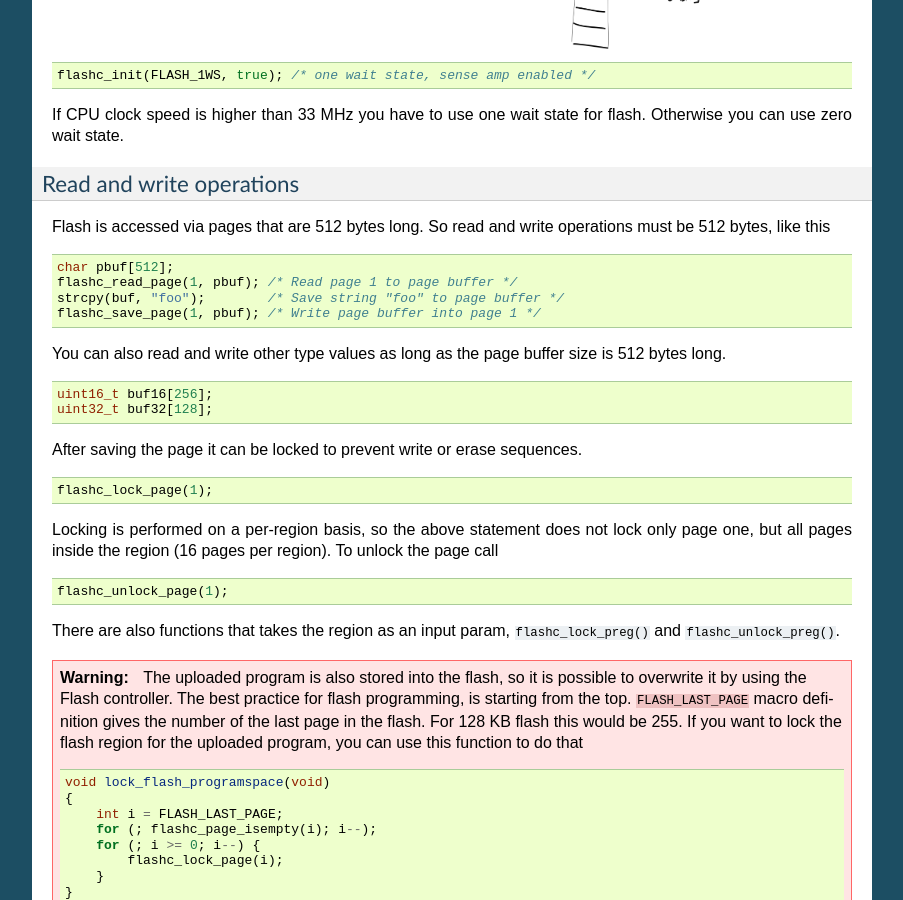
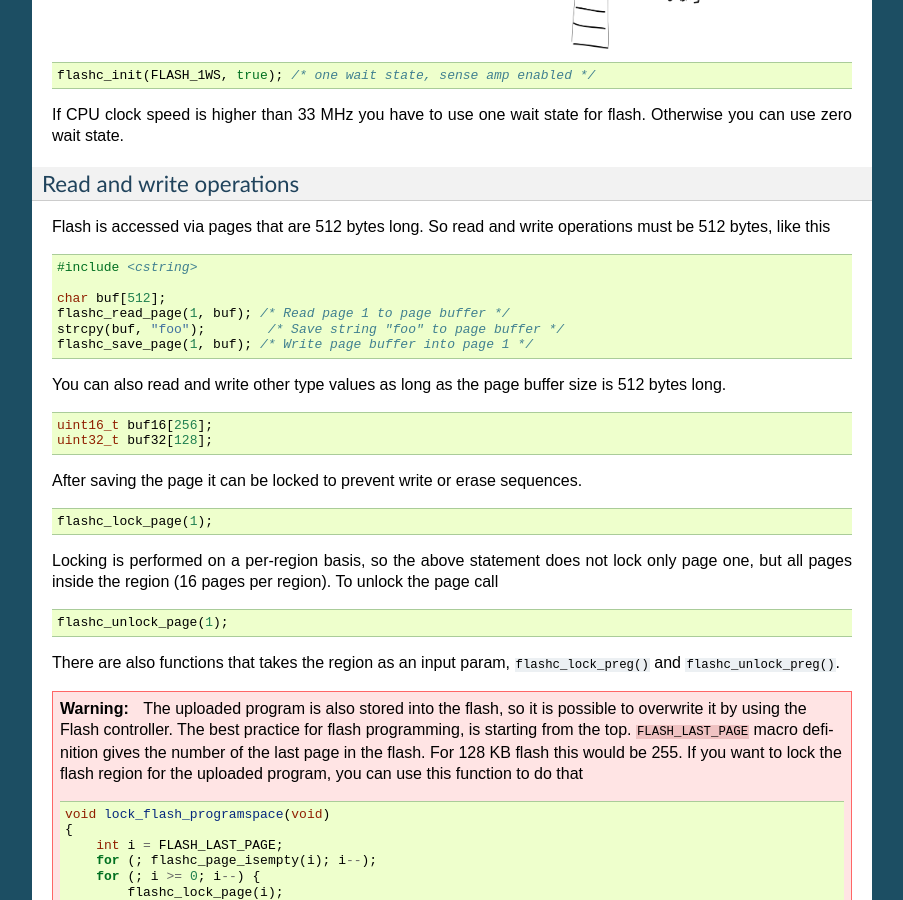
Before and after one commit to aery32/aery32-refguide, a Sphinx documentation site: the page built from source/module_functions.rst, in a window 1280 px wide and 900 px high, scrolled down 2743 px. Shown: the whole window, without its empty margins (198-1101 px from the left). Built offline with Sphinx 7.4.7, drawn with Linux system fonts in a browser that asks for light colours.

Commit message:
Fix example

```diff
--- a/source/module_functions.rst
+++ b/source/module_functions.rst
@@ -140,10 +140,12 @@ Flash is accessed via pages that are 512 bytes long. So read and write operation
 
 .. code-block:: c++
 
-    char pbuf[512];
-    flashc_read_page(1, pbuf); /* Read page 1 to page buffer */
+    #include <cstring>
+
+    char buf[512];
+    flashc_read_page(1, buf); /* Read page 1 to page buffer */
     strcpy(buf, "foo");        /* Save string "foo" to page buffer */
-    flashc_save_page(1, pbuf); /* Write page buffer into page 1 */
+    flashc_save_page(1, buf); /* Write page buffer into page 1 */
 
 You can also read and write other type values as long as the page buffer size is 512 bytes long.
 
```
